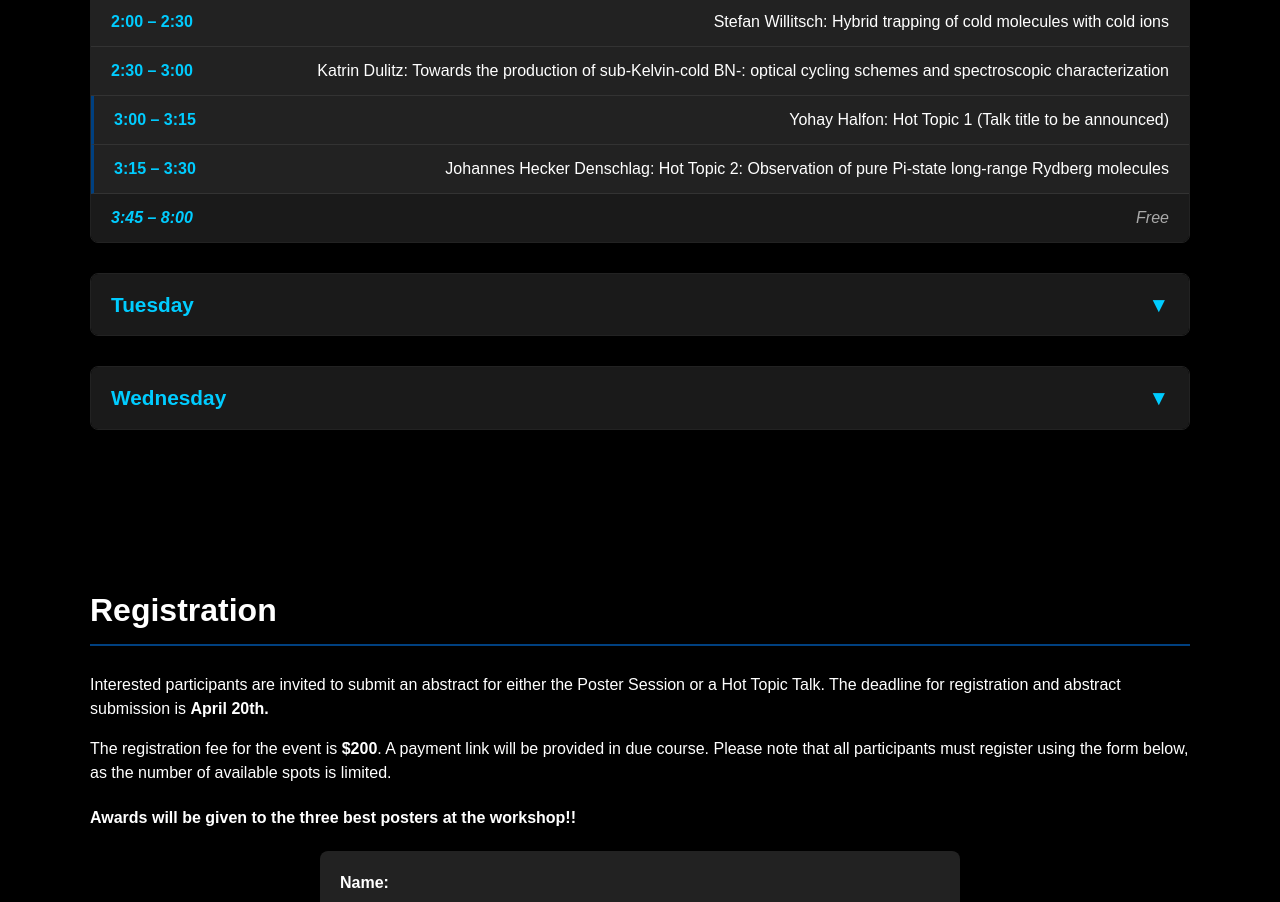
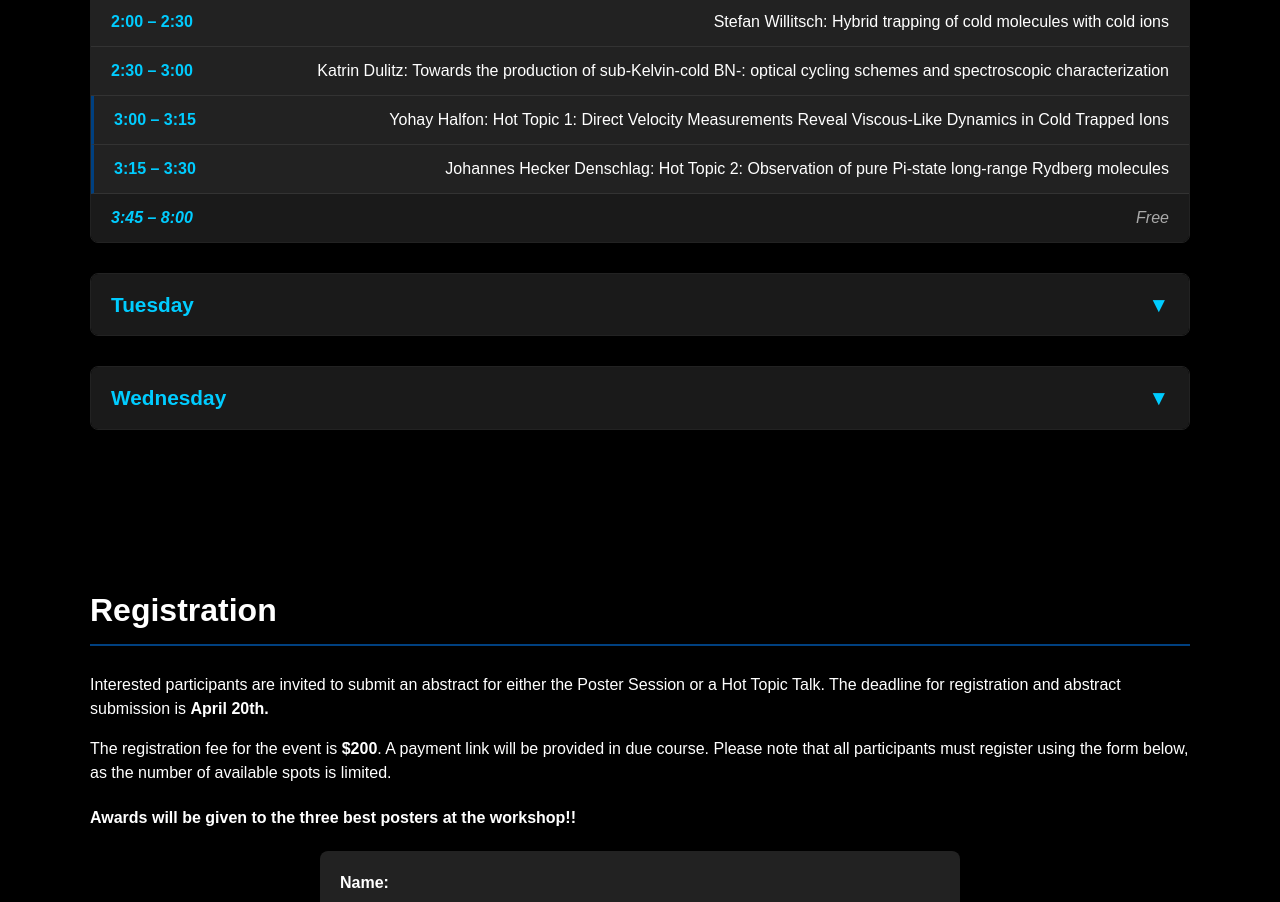
Before and after one commit to atomion2026/atomion2026.github.io, a website: page index.html in a window 1280 px wide. Shown: the part 2705-3607 px from the top of the page. Drawn offline with Linux system fonts and the light colour scheme.

Commit message:
Added one title

```diff
--- a/index.html
+++ b/index.html
@@ -124,7 +124,7 @@
               <div class="row"><span class="time">2:00 – 2:30</span><span>Stefan Willitsch: Hybrid trapping of cold molecules with cold ions</span></div>
               <div class="row"><span class="time">2:30 – 3:00</span><span>Katrin Dulitz: Towards the production of sub-Kelvin-cold BN-: optical cycling schemes and spectroscopic characterization</span></div>
 
-              <div class="row session"><span class="time">3:00 – 3:15</span><span>Yohay Halfon: Hot Topic 1 (Talk title to be announced)</span></div>
+              <div class="row session"><span class="time">3:00 – 3:15</span><span>Yohay Halfon: Hot Topic 1: Direct Velocity Measurements Reveal Viscous-Like Dynamics in Cold Trapped Ions</span></div>
               <div class="row session"><span class="time">3:15 – 3:30</span><span>Johannes Hecker Denschlag: Hot Topic 2: Observation of pure Pi-state long-range Rydberg molecules</span></div>
 
               <div class="row break"><span class="time">3:45 – 8:00</span><span>Free</span></div>
```
